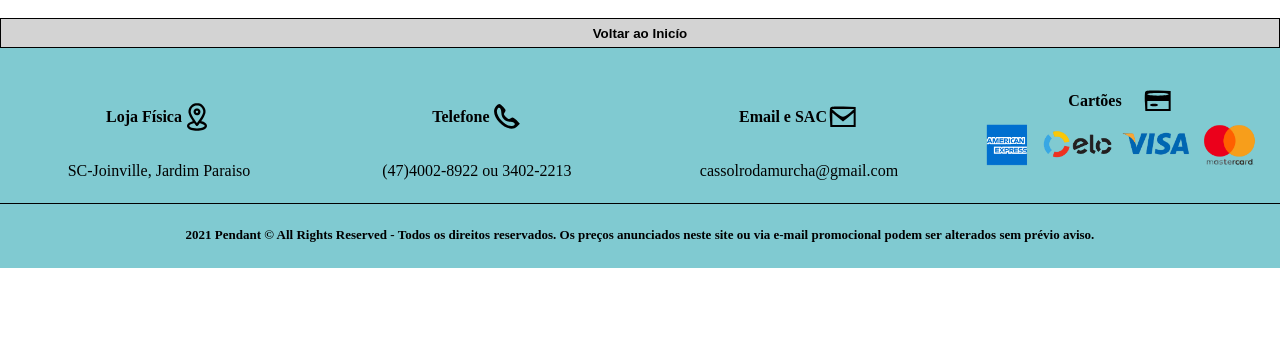
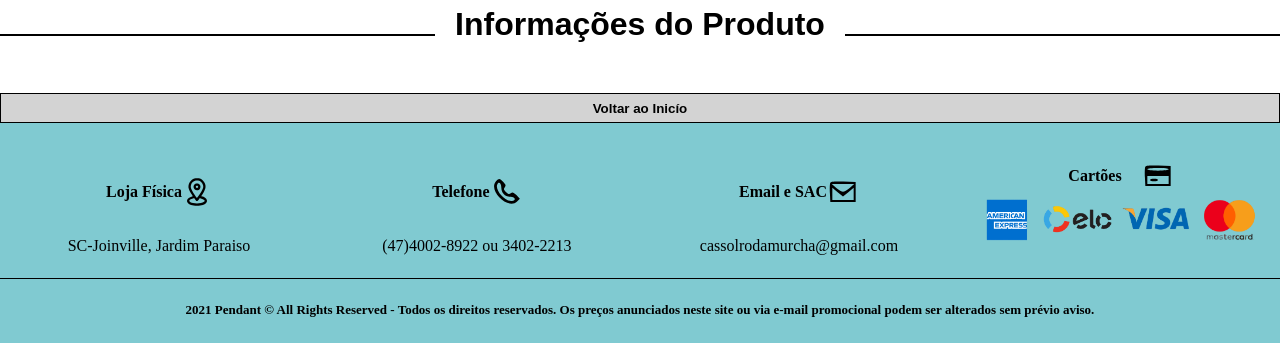
Before and after one commit to VaiLer7/SA-Senai-ShopNow, a plain HTML site: page html/produto.html in a window 1280 px wide. Shown: the part 797-1140 px from the top of the page. Before the commit the page ends 1065 px from the top, so only its background shows below. Drawn offline with Linux system fonts and the light colour scheme.

Commit message:
informações do produto.

```diff
--- a/html/produto.html
+++ b/html/produto.html
@@ -667,7 +667,13 @@
             </div>
         </div>
     </div>
-
+    <br><br>
+    <div class="InformationProduct">
+        <div class="SeparadorProdutos">
+            <hr>
+            <h1>Informações do Produto</h1>
+        </div>
+    </div>
 
 
 
```
